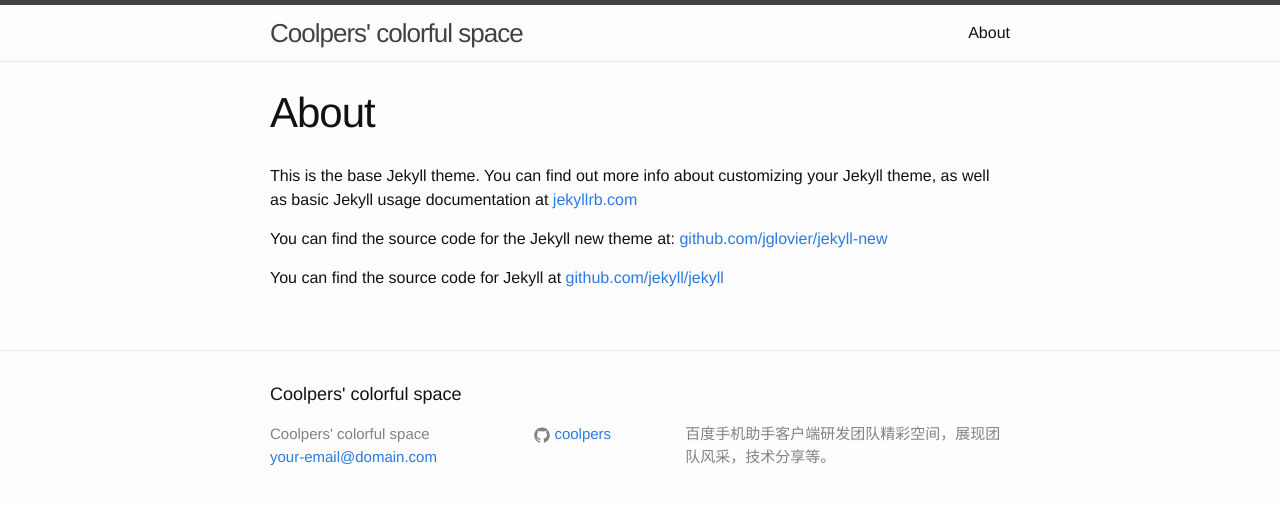
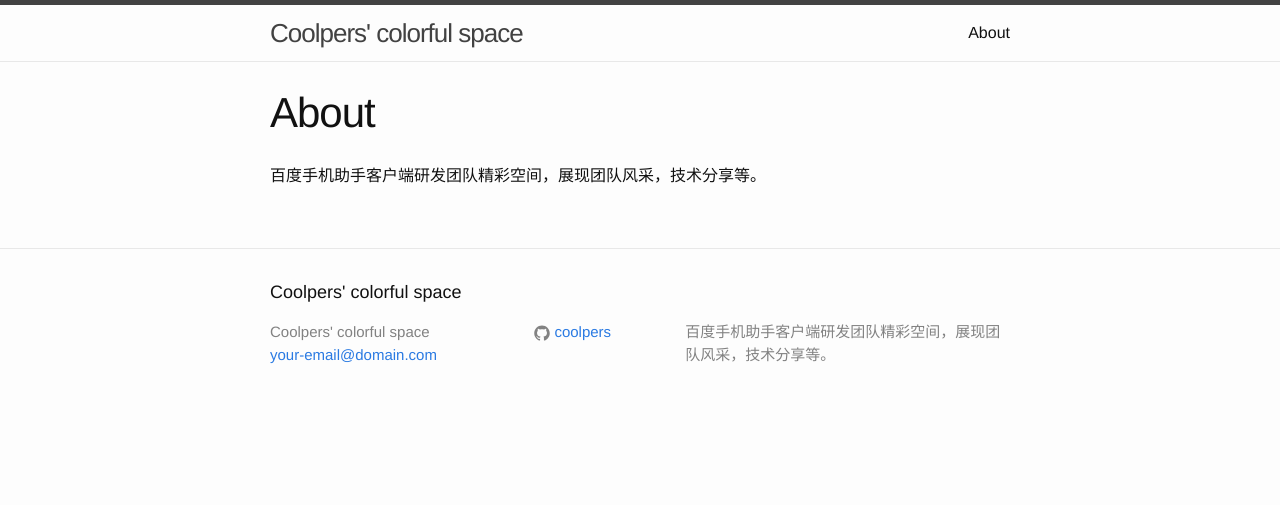
Before and after one commit to coolpers/coolpers.github.io, a Jekyll site: the page built from about.md, in a window 1280 px wide. Shown: the top 505 px of the page. Built offline with Jekyll 4.4.1, drawn with Linux system fonts in a browser that asks for light colours.

Commit message:
modify about.md

```diff
--- a/about.md
+++ b/about.md
@@ -3,9 +3,4 @@ layout: page
 title: About
 permalink: /about/
 ---
-
-This is the base Jekyll theme. You can find out more info about customizing your Jekyll theme, as well as basic Jekyll usage documentation at [jekyllrb.com](http://jekyllrb.com/)
-
-You can find the source code for the Jekyll new theme at: [github.com/jglovier/jekyll-new](https://github.com/jglovier/jekyll-new)
-
-You can find the source code for Jekyll at [github.com/jekyll/jekyll](https://github.com/jekyll/jekyll)
+百度手机助手客户端研发团队精彩空间，展现团队风采，技术分享等。
```
